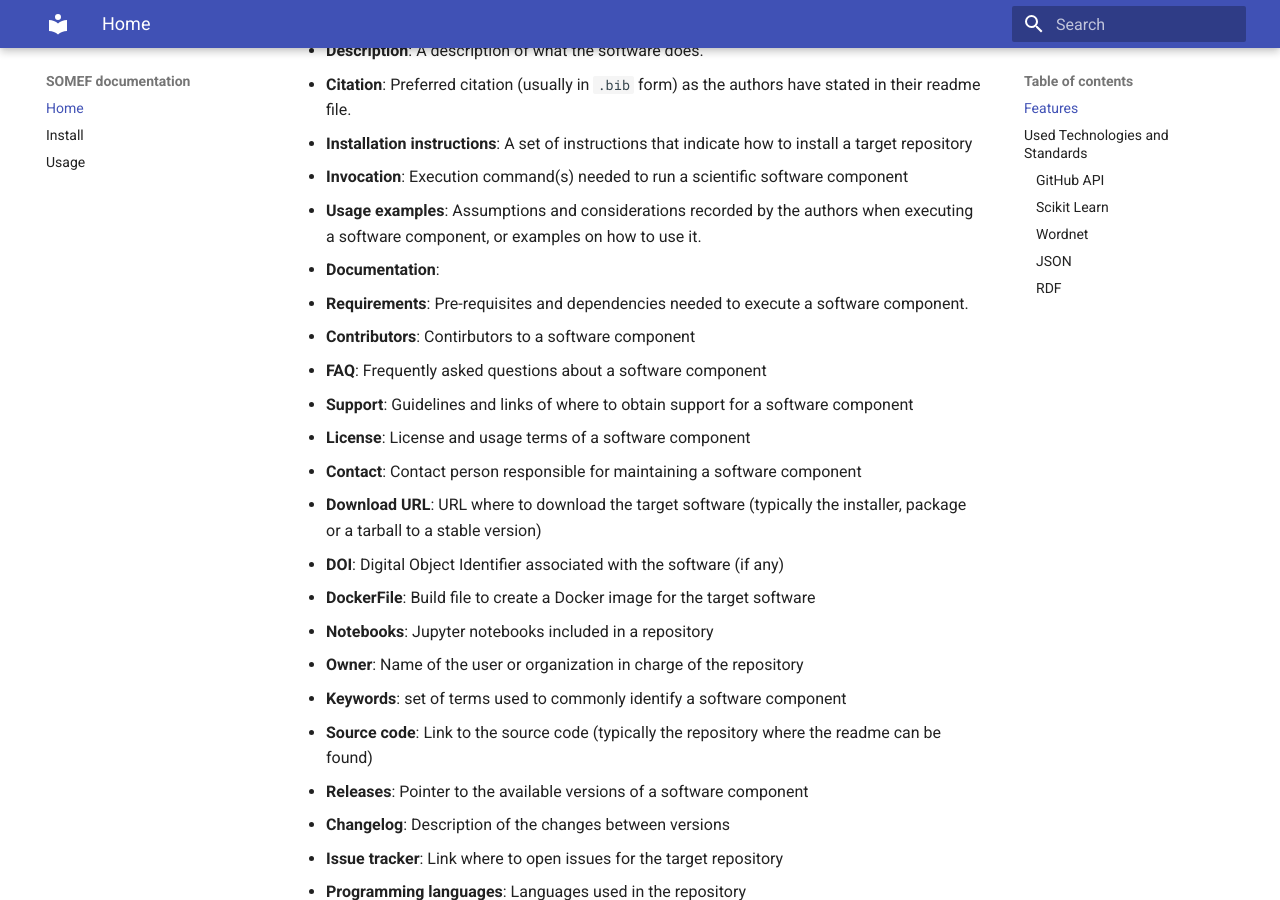
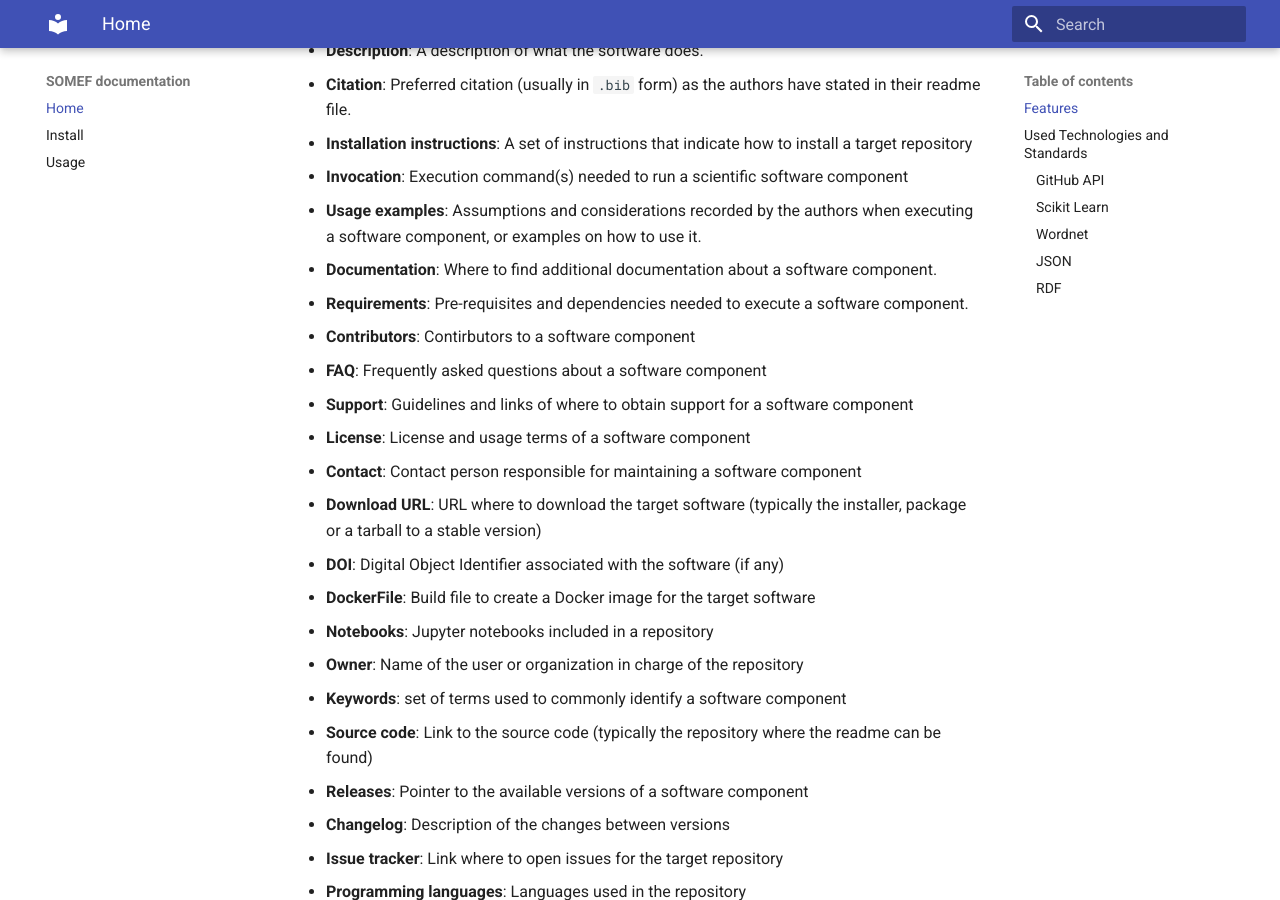
Before and after one commit to KnowledgeCaptureAndDiscovery/somef, an MkDocs documentation site: the page built from docs/index.md, in a window 1280 px wide and 900 px high, scrolled down 749 px. Built offline with MkDocs 1.6.1 and Material for MkDocs 9.7.7, drawn with Linux system fonts in a browser that asks for light colours.

Commit message:
fix typo

```diff
--- a/docs/index.md
+++ b/docs/index.md
@@ -19,7 +19,7 @@ Given a readme file (or a GitHub repository) SOMEF will extract the following ca
 - **Installation instructions**: A set of instructions that indicate how to install a target repository
 - **Invocation**: Execution command(s) needed to run a scientific software component
 - **Usage examples**: Assumptions and considerations recorded by the authors when executing a software component, or examples on how to use it.
-- **Documentation**:
+- **Documentation**: Where to find additional documentation about a software component.
 - **Requirements**: Pre-requisites and dependencies needed to execute a software component.
 - **Contributors**: Contirbutors to a software component
 - **FAQ**: Frequently asked questions about a software component
```
